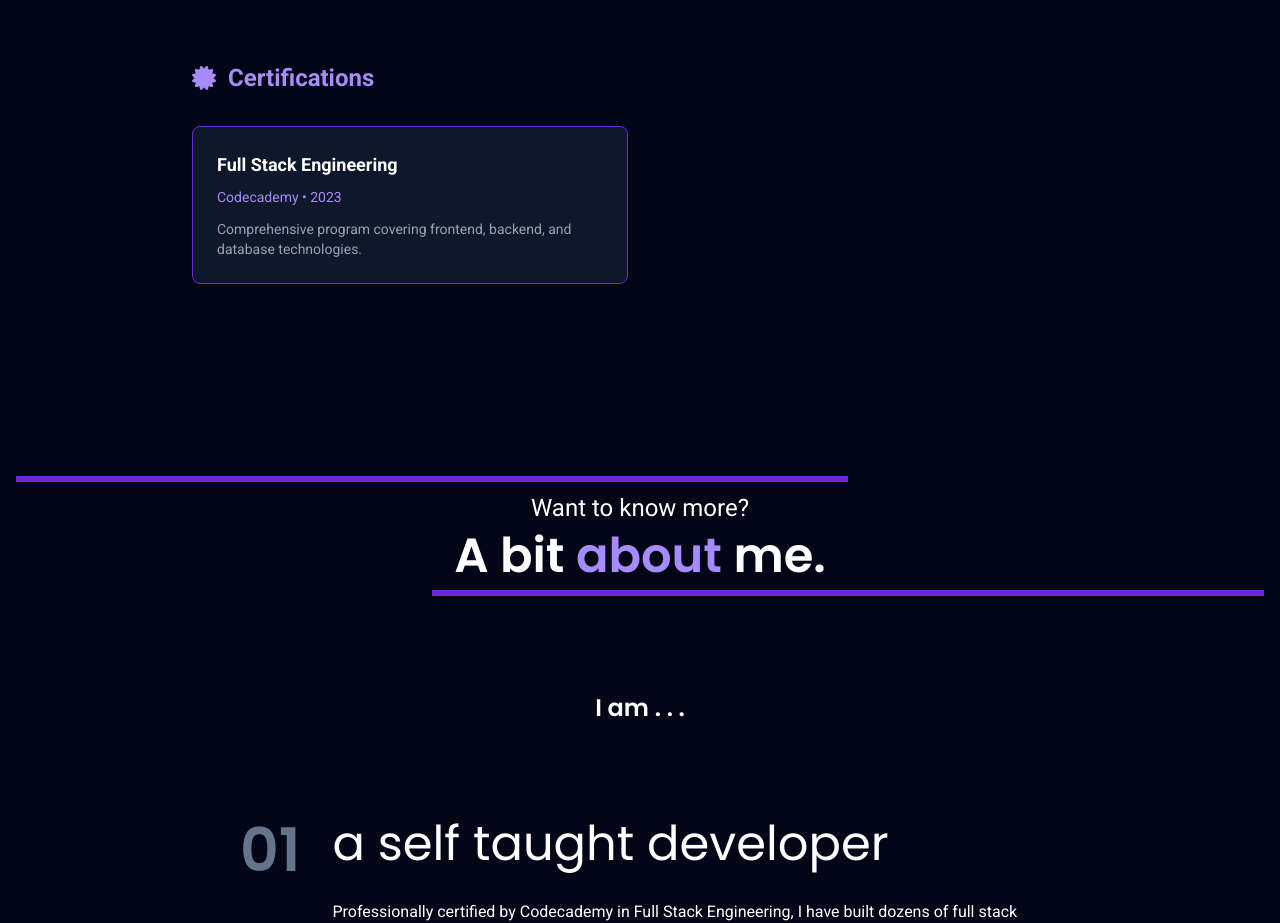
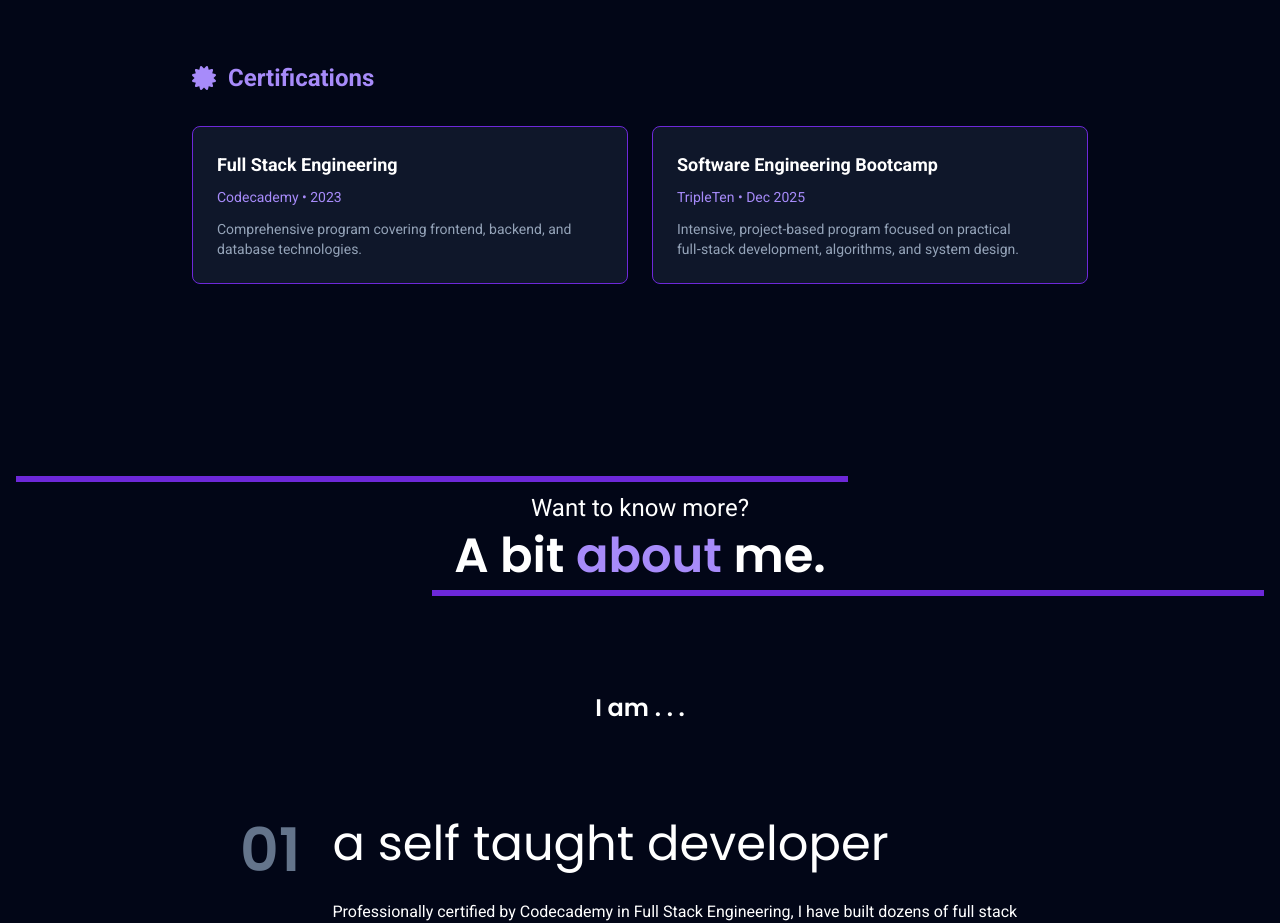
Before and after one commit to keanu-sida/Keanus-Portfolio, a SvelteKit app: page / in a window 1280 px wide. Shown: the part 4471-5394 px from the top of the page. Built offline with nearby package versions, Linux system fonts and the light colour scheme.

Commit message:
Resume: add TripleTen Software Engineering Bootcamp (Dec 2025) to certifications

```diff
--- a/src/components/Resume.svelte
+++ b/src/components/Resume.svelte
@@ -31,6 +31,12 @@
             issuer: "Codecademy",
             year: "2023",
             description: "Comprehensive program covering frontend, backend, and database technologies."
+        },
+        {
+            name: "Software Engineering Bootcamp",
+            issuer: "TripleTen",
+            year: "Dec 2025",
+            description: "Intensive, project-based program focused on practical full‑stack development, algorithms, and system design."
         }
     ];
 </script>
```
